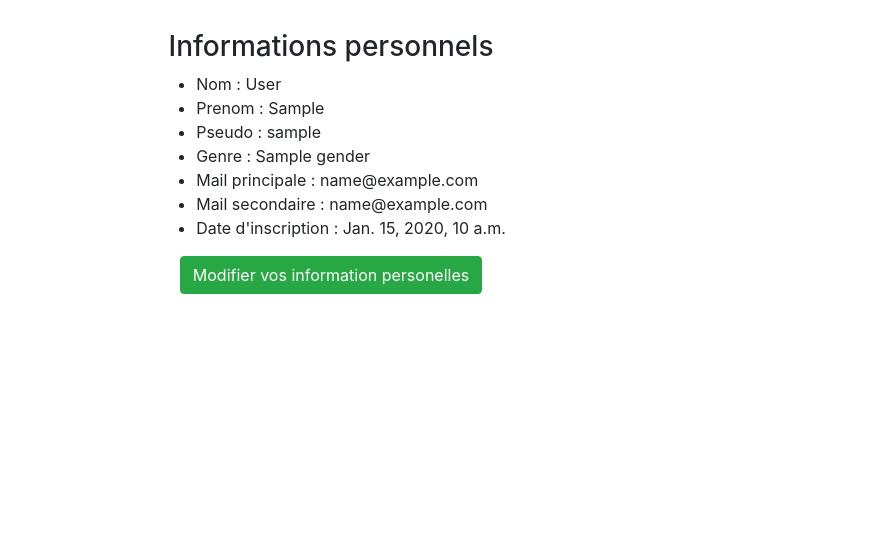
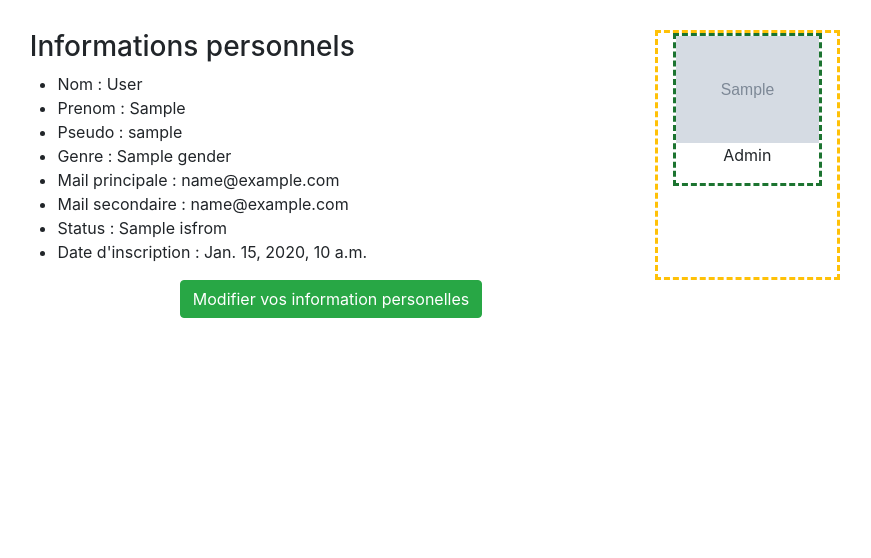
Before and after one commit to MrColorado/YakaChoisir, a Django app: template src/templates/user_settings/user_settings.html in a window 1280 px wide. Shown: the part 124-682 px from the top of the page, without its empty margins (309-1180 px from the left). Run offline with Django 3.2, Linux system fonts and the light colour scheme; the template is opened without the code that fills it: most values are stand-ins (such as "Sample title", 1, 10 or a date in 2020); grey boxes marked "Sample" are stand-in pictures; parts of the project's set-up code (start-up, migrations or seed data) failed here and were passed over; some libraries are stand-ins or nearby versions.

Commit message:
[USER] adding profile photo on settings

```diff
--- a/src/templates/user_settings/user_settings.html
+++ b/src/templates/user_settings/user_settings.html
@@ -26,10 +26,22 @@
                         <li> Genre : {{ user_info.gender }}</li>
                         <li> Mail principale : {{ user_info.user.email }}</li>
                         <li> Mail secondaire  : {{ user_info.mail_secondary }}</li>
+                        <li> Status : {{ isfrom }}</li>
                         <li> Date d'inscription :  {{ user_info.user.last_login.date }}</li>
                     </ul>
                 </div>
             </div>
+
+
+            <div class="col-xs-12 col-md-2" style="border: 3px dashed #ffc107">
+                <div class="d-flex" id="test1">
+                    <div class="d-flex" id="test">
+                        <img width=143 src={{ url_photo }}>
+                        <p>Admin</p>
+                    </div>
+                </div>
+            </div>
+
         </div>
     </div>
     <div class="d-flex" id="test">
```
Also changed, not shown: src/database/views/user_views.py (+13 -1 lines), src/db.sqlite3.
